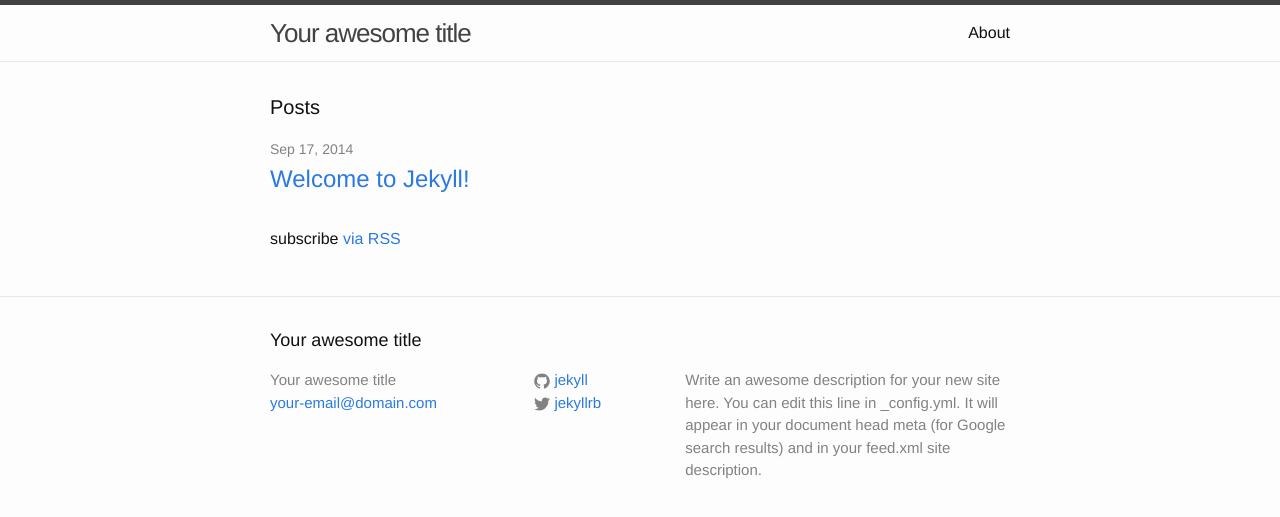
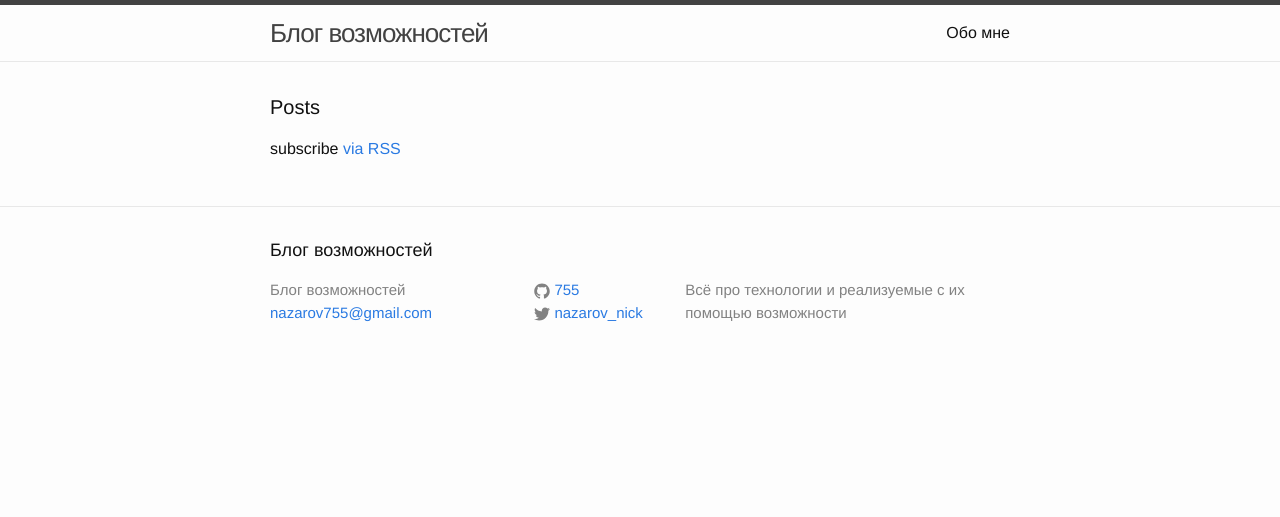
Before and after one commit to 755/755.github.io, a Jekyll site: the page built from index.html, in a window 1280 px wide. Shown: the top 517 px of the page. Built offline with Jekyll 4.4.1, drawn with Linux system fonts in a browser that asks for light colours.

Commit message:
upd config remove test post upd about

```diff
--- a/_config.yml
+++ b/_config.yml
@@ -1,14 +1,12 @@
 # Site settings
-title: Your awesome title
-email: your-email@domain.com
+title: Блог возможностей
+email: nazarov755@gmail.com
 description: > # this means to ignore newlines until "baseurl:"
-  Write an awesome description for your new site here. You can edit this
-  line in _config.yml. It will appear in your document head meta (for
-  Google search results) and in your feed.xml site description.
+  Всё про технологии и реализуемые с их помощью возможности
 baseurl: "" # the subpath of your site, e.g. /blog/
-url: "http://yourdomain.com" # the base hostname & protocol for your site
-twitter_username: jekyllrb
-github_username:  jekyll
+url: "https://755.github.io" # the base hostname & protocol for your site
+twitter_username: nazarov_nick
+github_username:  755
 
 # Build settings
 markdown: kramdown
--- a/_layouts/post.html
+++ b/_layouts/post.html
@@ -11,5 +11,4 @@ layout: default
     <article class="post-content">
         {{ content }}
     </article>
-
 </div>
```
Also changed, not shown: _posts/2014-09-17-welcome-to-jekyll.markdown (deleted, +0 -25 lines), about.md (+4 -4 lines). Lines whose indentation alone changed are shown as unchanged.
